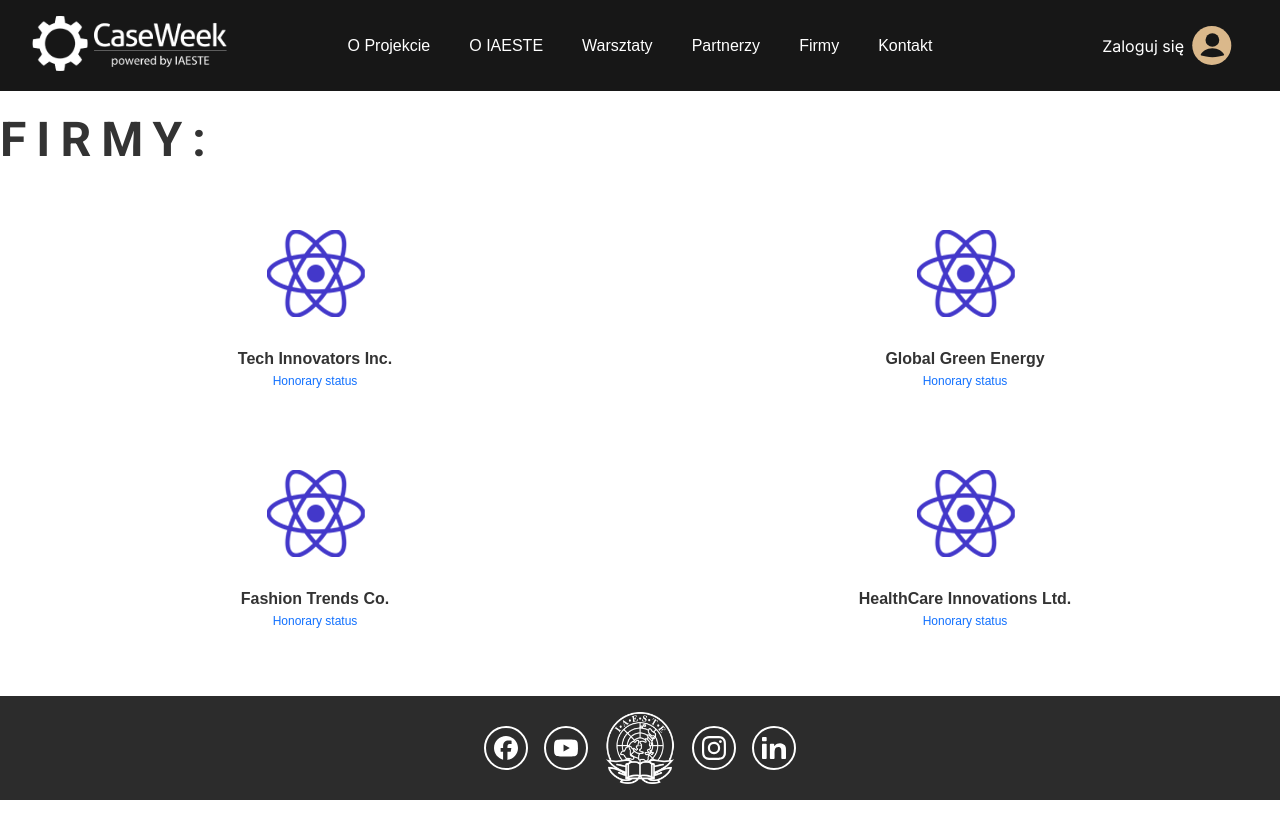
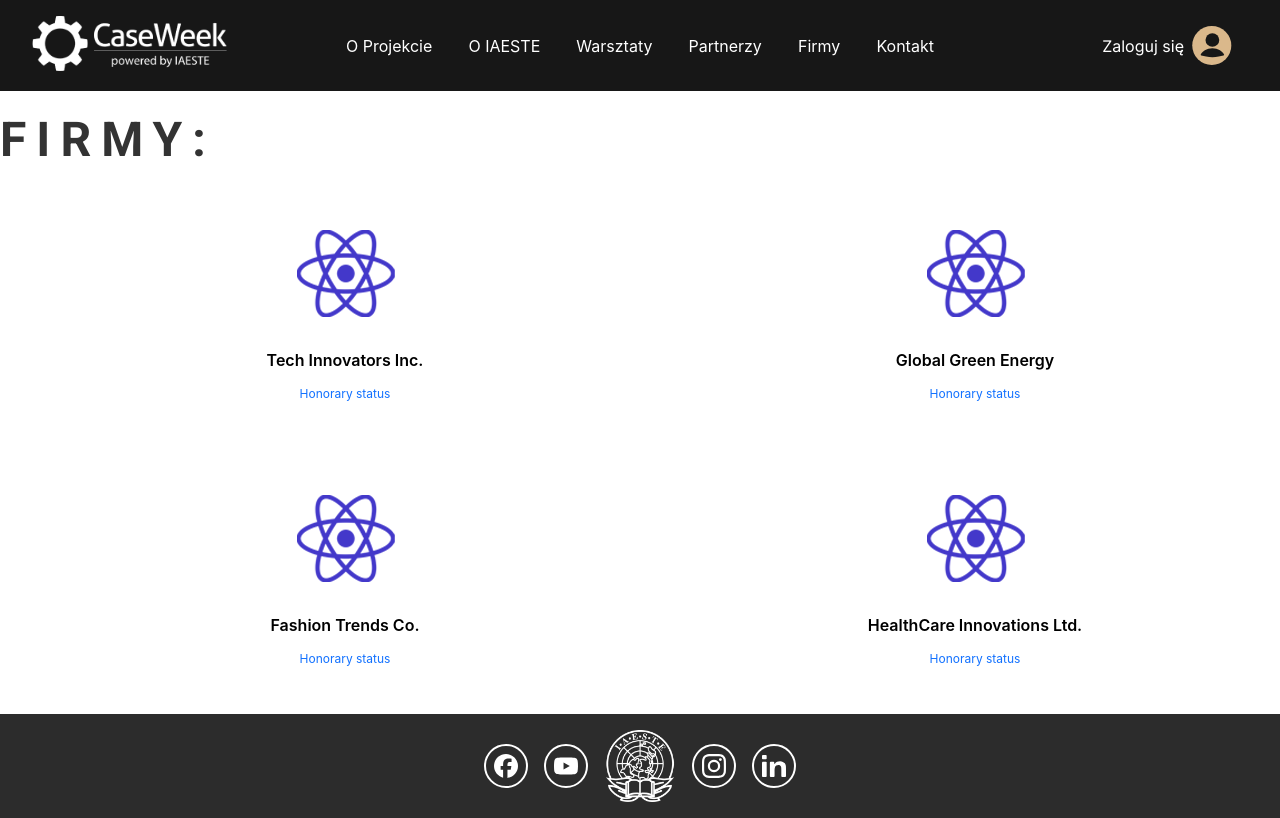
Before and after one commit to IAESTE-AGH/CaseWeek-app, a React (Create React App) app: page /firmy in a window 1280 px wide. Built offline with nearby package versions, Linux system fonts and the light colour scheme.

Commit message:
fixed px to rem, removed the body and * references

```diff
--- a/src/components/pages/landing/partnersCompanies/partnersCompanies.module.css
+++ b/src/components/pages/landing/partnersCompanies/partnersCompanies.module.css
@@ -1,12 +1,9 @@
 @import url('https://fonts.googleapis.com/css2?family=Roboto:wght@700&display=swap');
 
-* {
+.styles.partnersSection {
     margin: 0;
     padding: 0;
     box-sizing: border-box;
-}
-
-body {
     font-family: Arial, sans-serif;
     background-color: white;
     color: #333;
@@ -14,39 +11,38 @@ body {
 
 .container {
     width: 80%;
-    margin: 20px auto;
+    margin: 1.25rem auto;
     text-align: center;
 }
 
 .title {
     font-size: 3rem;
-    margin-top: 20px;
-    margin-bottom: 20px;
+    margin-top: 1.25rem;
+    margin-bottom: 1.25rem;
     font-weight: bold;
     text-align: left;
     font-family: 'Roboto', sans-serif;
     color: #333;
     text-transform: uppercase;
-    letter-spacing: 10px;
+    letter-spacing: 0.625rem;
 }
 
 .partnersGrid {
     display: grid;
     grid-template-columns: repeat(2, 1fr);
-    gap: 20px;
+    gap: 1.25rem;
     justify-items: center;
     list-style-type: none;
-
 }
 
 .partner {
     text-align: center;
-    margin-top: 20px;
-    margin-bottom: 20px;
+    margin-top: 1.25rem;
+    margin-bottom: 1.25rem;
 }
 
 .partner img {
-    max-width: 150px;
+    max-width: 9.375rem;
     height: auto;
     transition: transform 0.3s ease-in-out;
 }
@@ -56,13 +52,13 @@ body {
 }
 
 .partnerName {
-    margin-top: 10px;
+    margin-top: 0.625rem;
     font-size: 1rem;
     font-weight: 600;
 }
 
 .partnerStatus {
-    margin-top: 6px;
+    margin-top: 0.375rem;
     font-size: 0.75rem;
     color: #1271FF;
 }
--- a/src/components/pages/landing/partnersCompanies/partnersCompanies.tsx
+++ b/src/components/pages/landing/partnersCompanies/partnersCompanies.tsx
@@ -1,26 +1,16 @@
 import React from 'react'
-//  import { useState, useEffect } from 'react';
-import { useParams, useLoaderData, useNavigate } from 'react-router-dom';
-//import { FaArrowLeft, FaMapMarker } from 'react-icons/fa';
-import { Link } from 'react-router-dom';
-import { toast } from 'react-toastify';
 import { Company } from "@/@types/API";
-
 import styles from './partnersCompanies.module.css';
 import naTeraz from '@/assets/img/temp.png';
+import { PartnersPageProps } from './partnersCompanies.type';
 
 
 
 
-interface PartnersPageProps {
-  companies: Company[];
-  title: string;
-
-}
 
 const PartnersCompanies: React.FC<PartnersPageProps> = ({ companies, title }) => {
   return (
-    <section>
+    <section className={styles.partnersSection}>
       <h1 className={styles.title}>{title}:</h1>
       <ul className={styles.partnersGrid}>
         {companies.map((company) => (
--- /dev/null
+++ b/src/components/pages/landing/partnersCompanies/partnersCompanies.type.tsx
@@ -0,0 +1,6 @@
+import { Company } from "@/@types/API";
+
+export type PartnersPageProps = {
+  companies: Company[];
+  title: string;
+};
```
